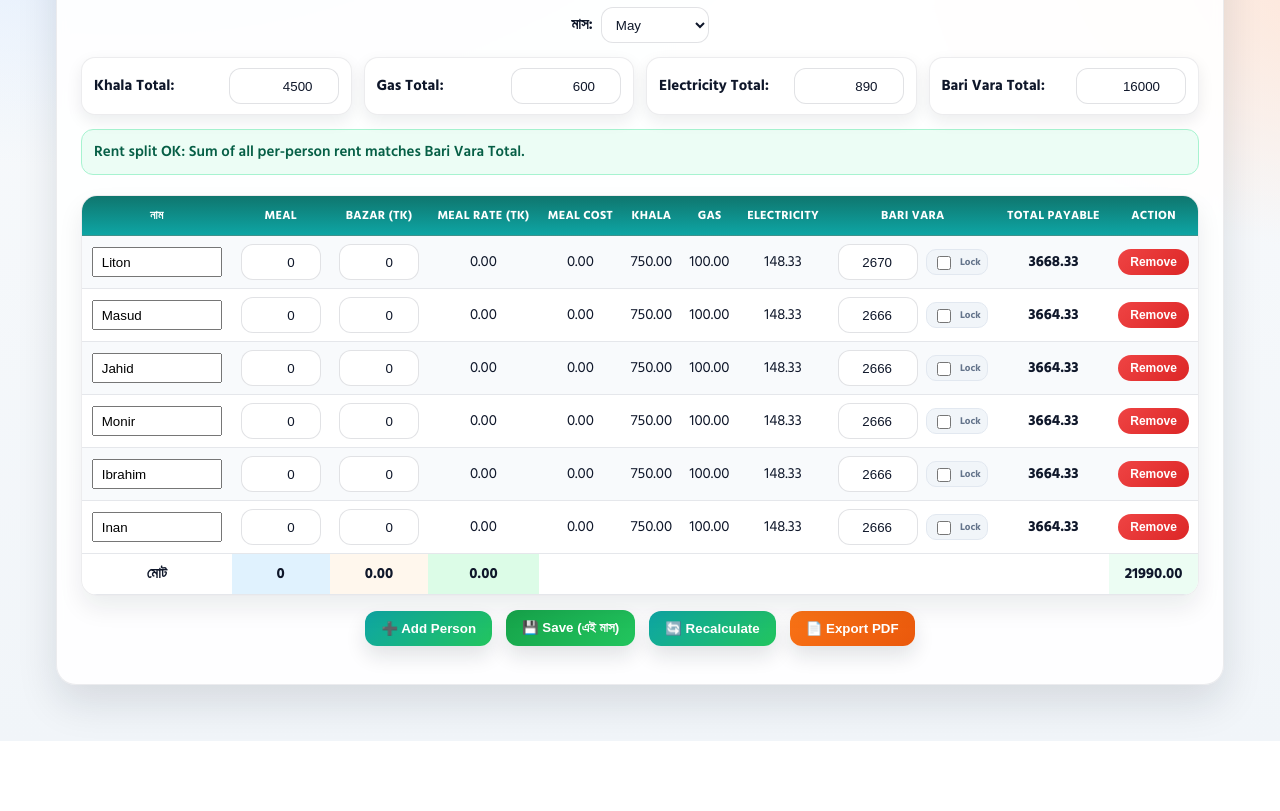
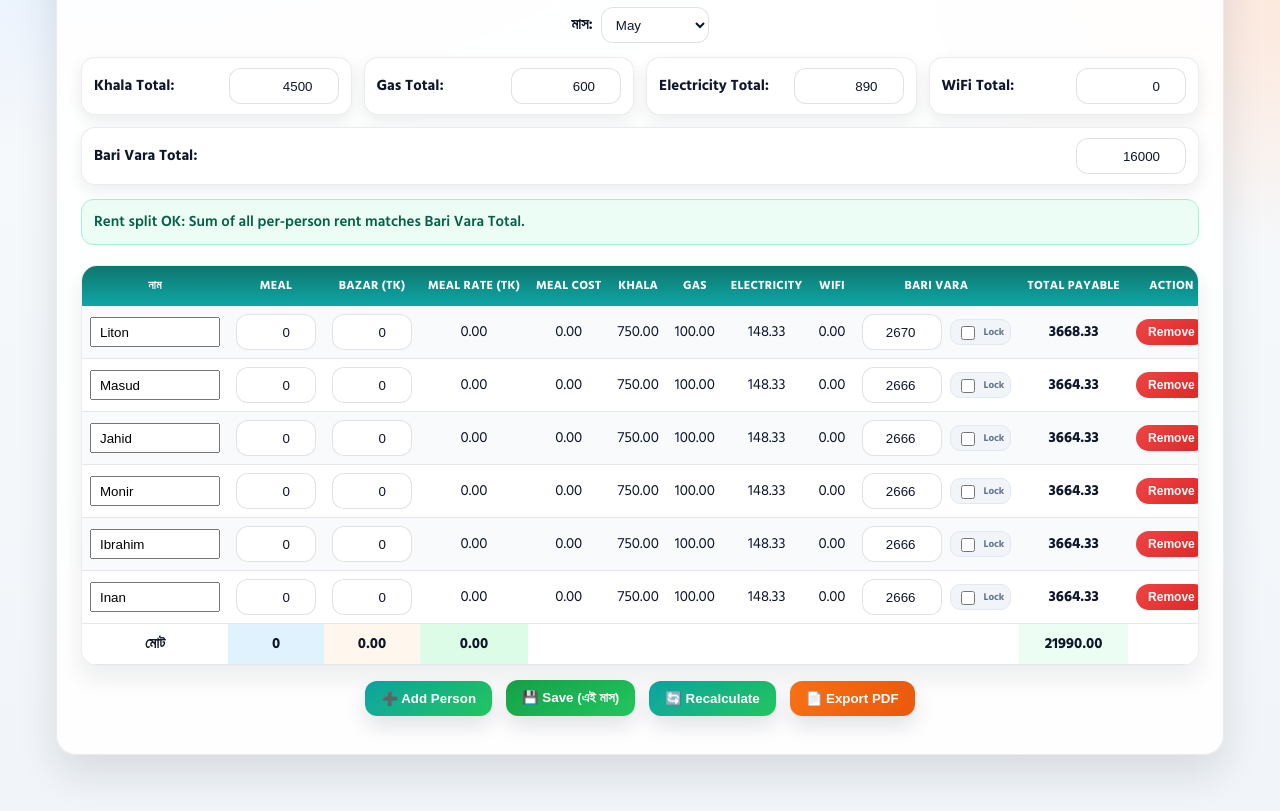
Before and after one commit to masud5009/hisab, a plain HTML site: page index.html in a window 1280 px wide. Shown: the part 107-918 px from the top of the page. Before the commit the page ends 848 px from the top, so only its background shows below. Drawn offline with nearby package versions, Linux system fonts and the light colour scheme.

Commit message:
add wifi bill input field

```diff
--- a/index.html
+++ b/index.html
@@ -131,7 +131,7 @@
     }
     table{
       width:100%;
-      min-width:980px;
+      min-width:1080px;
       border-collapse:separate;
       border-spacing:0;
       background:transparent
@@ -247,6 +247,12 @@
           </div>
         </div>
         <div class="group">
+          <label>WiFi Total:</label>
+          <div class="input-wrap">
+            <input type="number" id="wifiTotal" value="0" step="1" oninput="calculateAll()" />
+          </div>
+        </div>
+        <div class="group">
           <label>Bari Vara Total:</label>
           <div class="input-wrap">
             <input type="number" id="bariTotal" value="16000" step="1" oninput="distributeRentEqual()" />
@@ -271,6 +277,7 @@
               <th>Khala</th>
               <th>Gas</th>
               <th>Electricity</th>
+              <th>WiFi</th>
               <th>Bari Vara</th>
               <th>Total Payable</th>
               <th>Action</th>
@@ -285,6 +292,7 @@
               <td id="finalMealRate" class="number cell-strong">0.00</td>
               <td colspan="6"></td>
               <td id="grandTotal" class="number cell-strong" style="background:var(--foot3)">0.00</td>
+              <td></td>
             </tr>
           </tfoot>
         </table>
@@ -402,6 +410,7 @@
         <td class="khalaShare number">0.00</td>
         <td class="gasShare number">0.00</td>
         <td class="electricityShare number">0.00</td>
+        <td class="wifiShare number">0.00</td>
         <td>
           <div class="rentCell">
             <input class="rentInput" type="number" value="${data.rent ?? 0}" step="1" oninput="handleRentInput(this)" />
@@ -436,6 +445,7 @@
       const khalaTotal = Number(q('#khalaTotal').value||0);
       const gasTotal   = Number(q('#gasTotal').value||0);
       const elecTotal  = Number(q('#electricityTotal').value||0);
+      const wifiTotal  = Number(q('#wifiTotal').value||0);
 
       // Sum meal & bazar
       let totalMeal = 0, totalBazar = 0;
@@ -453,6 +463,7 @@
       const khalaShare = per ? khalaTotal/per : 0;
       const gasShare   = per ? gasTotal/per   : 0;
       const elecShare  = per ? elecTotal/per  : 0;
+      const wifiShare  = per ? wifiTotal/per   : 0;
 
       let grand = 0;
 
@@ -469,11 +480,12 @@
         r.querySelector('.khalaShare').textContent = khalaShare.toFixed(2);
         r.querySelector('.gasShare').textContent = gasShare.toFixed(2);
         r.querySelector('.electricityShare').textContent = elecShare.toFixed(2);
+        r.querySelector('.wifiShare').textContent = wifiShare.toFixed(2);
 
         const rentInput = r.querySelector('.rentInput');
         const bariVara = Number(rentInput?.value||0);
 
-        const payable = mealCost + khalaShare + gasShare + elecShare + bariVara - bazar;
+        const payable = mealCost + khalaShare + gasShare + elecShare + wifiShare + bariVara - bazar;
         r.querySelector('.totalPay').textContent = payable.toFixed(2);
         grand += payable;
       });
@@ -491,6 +503,7 @@
         khala: q('#khalaTotal').value,
         gas: q('#gasTotal').value,
         elec: q('#electricityTotal').value,
+        wifi: q('#wifiTotal').value,
         bari: q('#bariTotal').value,
         rows: qa('#mealTable tbody tr').map(r=>(
           {
@@ -515,6 +528,7 @@
         q('#khalaTotal').value = data.khala ?? 4500;
         q('#gasTotal').value = data.gas ?? 600;
         q('#electricityTotal').value = data.elec ?? 890;
+        q('#wifiTotal').value = data.wifi ?? 0;
         q('#bariTotal').value = data.bari ?? 16000;
         (data.rows || []).forEach(r=>addRow(r, {distribute:false}));
       } else {
@@ -522,6 +536,7 @@
         q('#khalaTotal').value = 4500;
         q('#gasTotal').value = 600;
         q('#electricityTotal').value = 890;
+        q('#wifiTotal').value = 0;
         q('#bariTotal').value = 16000;
         const defaults = [
           {name:'Liton'},
@@ -548,7 +563,7 @@
       doc.text(title, 40, 36);
 
       // Build table data
-      const head = [["Name","Meal","Bazar","Meal Rate","Meal Cost","Khala","Gas","Electricity","Bari Vara","Total Payable"]];
+      const head = [["Name","Meal","Bazar","Meal Rate","Meal Cost","Khala","Gas","Electricity","WiFi","Bari Vara","Total Payable"]];
       const body = qa('#mealTable tbody tr').map(r=>[
         r.cells[0].querySelector('input').value,
         r.cells[1].querySelector('input').value,
@@ -558,6 +573,7 @@
         r.querySelector('.khalaShare').textContent,
         r.querySelector('.gasShare').textContent,
         r.querySelector('.electricityShare').textContent,
+        r.querySelector('.wifiShare').textContent,
         r.querySelector('.rentInput')?.value ?? '0',
         r.querySelector('.totalPay').textContent
       ]);
@@ -568,7 +584,7 @@
         q('#totalMeal').textContent,
         q('#totalBazar').textContent,
         q('#finalMealRate').textContent,
-        "", "", "", "",
+        "", "", "", "", "",
         "",
         q('#grandTotal').textContent
       ]);
@@ -579,7 +595,7 @@
         styles:{fontSize:9, cellPadding:4},
         headStyles:{fillColor:[37,99,235]},
         didDrawPage: function(){
-          const str = "Khala: " + q('#khalaTotal').value + " | Gas: " + q('#gasTotal').value + " | Elec: " + q('#electricityTotal').value + " | Rent total: " + q('#bariTotal').value;
+          const str = "Khala: " + q('#khalaTotal').value + " | Gas: " + q('#gasTotal').value + " | Elec: " + q('#electricityTotal').value + " | WiFi: " + q('#wifiTotal').value + " | Rent total: " + q('#bariTotal').value;
           doc.setFontSize(9);
           doc.text(str, 40, doc.internal.pageSize.getHeight()-18);
         }
```
